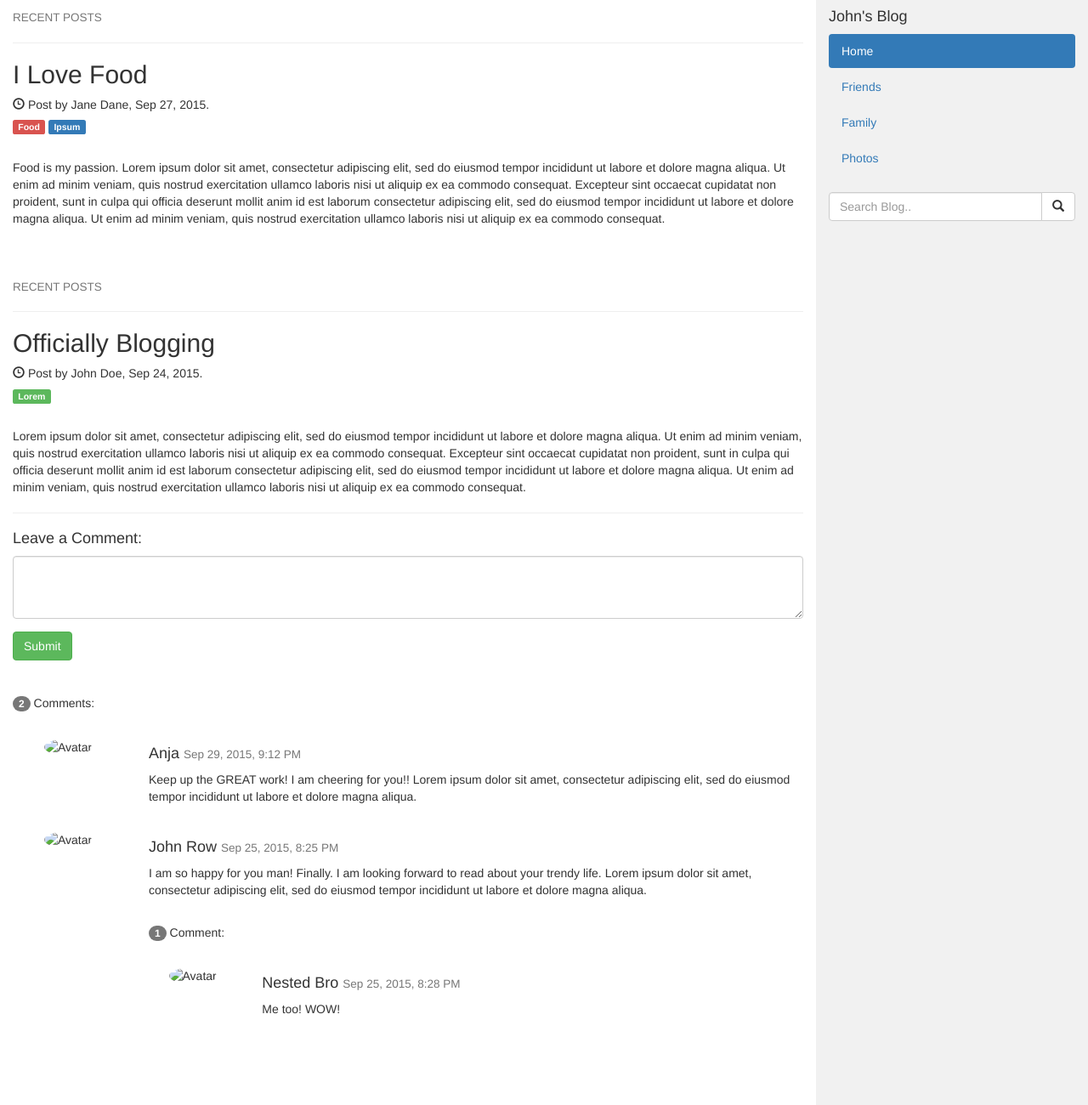
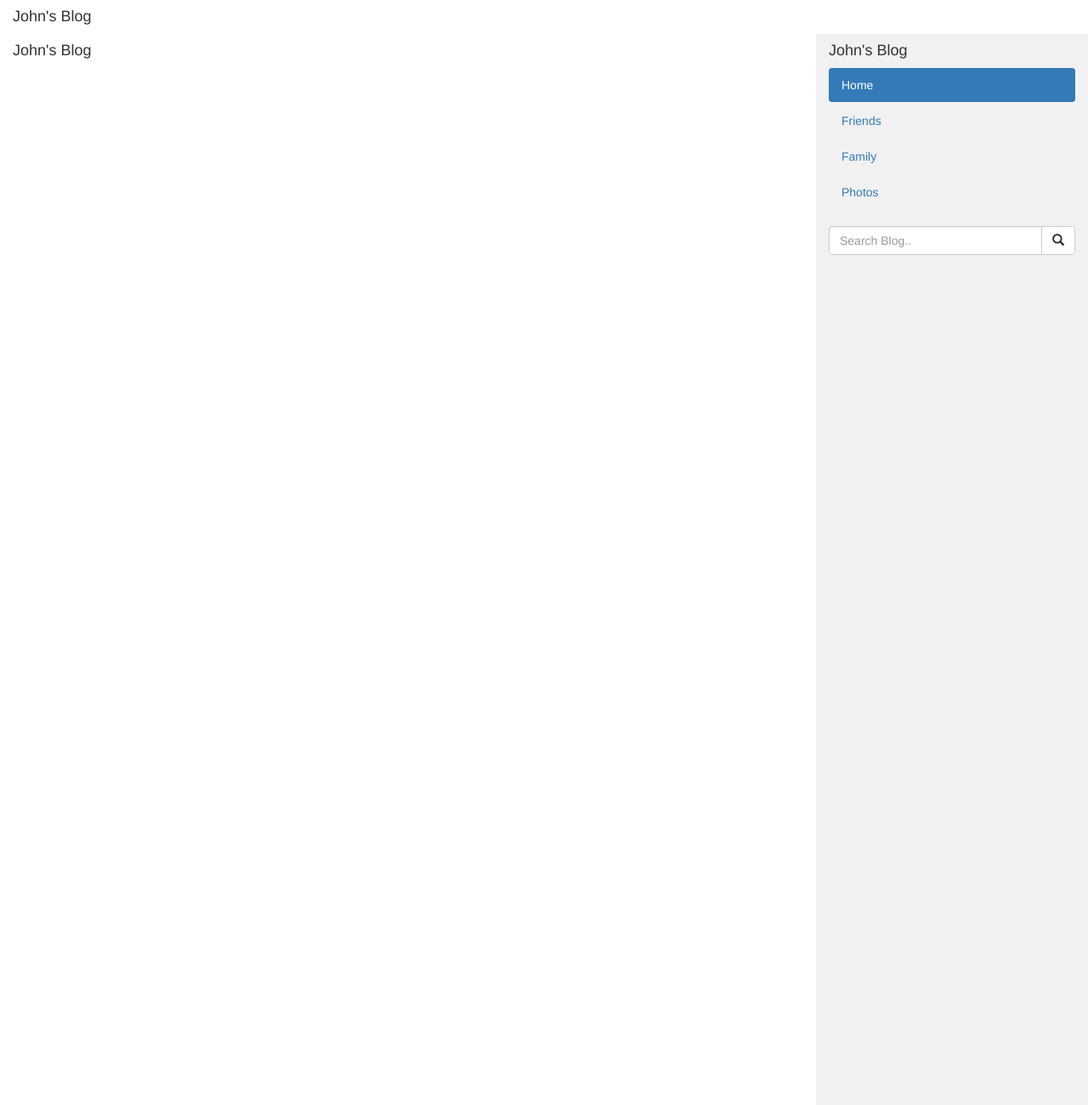
Before and after one commit to nels8108/ACMDigitalSignage, a plain HTML site: page index.html in a window 1280 px wide. Shown: the top 1300 px of the page at 85% size. Drawn offline with nearby package versions, Linux system fonts and the light colour scheme.

Commit message:
Update index.html

```diff
--- a/index.html
+++ b/index.html
@@ -41,62 +41,12 @@
 
 
     <div class="col-sm-9">
-      <h4><small>RECENT POSTS</small></h4>
-      <hr>
-      <h2>I Love Food</h2>
-      <h5><span class="glyphicon glyphicon-time"></span> Post by Jane Dane, Sep 27, 2015.</h5>
-      <h5><span class="label label-danger">Food</span> <span class="label label-primary">Ipsum</span></h5><br>
-      <p>Food is my passion. Lorem ipsum dolor sit amet, consectetur adipiscing elit, sed do eiusmod tempor incididunt ut labore et dolore magna aliqua. Ut enim ad minim veniam, quis nostrud exercitation ullamco laboris nisi ut aliquip ex ea commodo consequat. Excepteur sint occaecat cupidatat non proident, sunt in culpa qui officia deserunt mollit anim id est laborum consectetur adipiscing elit, sed do eiusmod tempor incididunt ut labore et dolore magna aliqua. Ut enim ad minim veniam, quis nostrud exercitation ullamco laboris nisi ut aliquip ex ea commodo consequat.</p>
-      <br><br>
+      <h4>John's Blog</h4>
 
-      <h4><small>RECENT POSTS</small></h4>
-      <hr>
-      <h2>Officially Blogging</h2>
-      <h5><span class="glyphicon glyphicon-time"></span> Post by John Doe, Sep 24, 2015.</h5>
-      <h5><span class="label label-success">Lorem</span></h5><br>
-      <p>Lorem ipsum dolor sit amet, consectetur adipiscing elit, sed do eiusmod tempor incididunt ut labore et dolore magna aliqua. Ut enim ad minim veniam, quis nostrud exercitation ullamco laboris nisi ut aliquip ex ea commodo consequat. Excepteur sint occaecat cupidatat non proident, sunt in culpa qui officia deserunt mollit anim id est laborum consectetur adipiscing elit, sed do eiusmod tempor incididunt ut labore et dolore magna aliqua. Ut enim ad minim veniam, quis nostrud exercitation ullamco laboris nisi ut aliquip ex ea commodo consequat.</p>
-      <hr>
+    </div>
+    <div class="col-sm-9">
+      <h4>John's Blog</h4>
 
-      <h4>Leave a Comment:</h4>
-      <form role="form">
-        <div class="form-group">
-          <textarea class="form-control" rows="3" required></textarea>
-        </div>
-        <button type="submit" class="btn btn-success">Submit</button>
-      </form>
-      <br><br>
-
-      <p><span class="badge">2</span> Comments:</p><br>
-
-      <div class="row">
-        <div class="col-sm-2 text-center">
-          <img src="bandmember.jpg" class="img-circle" height="65" width="65" alt="Avatar">
-        </div>
-        <div class="col-sm-10">
-          <h4>Anja <small>Sep 29, 2015, 9:12 PM</small></h4>
-          <p>Keep up the GREAT work! I am cheering for you!! Lorem ipsum dolor sit amet, consectetur adipiscing elit, sed do eiusmod tempor incididunt ut labore et dolore magna aliqua.</p>
-          <br>
-        </div>
-        <div class="col-sm-2 text-center">
-          <img src="bird.jpg" class="img-circle" height="65" width="65" alt="Avatar">
-        </div>
-        <div class="col-sm-10">
-          <h4>John Row <small>Sep 25, 2015, 8:25 PM</small></h4>
-          <p>I am so happy for you man! Finally. I am looking forward to read about your trendy life. Lorem ipsum dolor sit amet, consectetur adipiscing elit, sed do eiusmod tempor incididunt ut labore et dolore magna aliqua.</p>
-          <br>
-          <p><span class="badge">1</span> Comment:</p><br>
-          <div class="row">
-            <div class="col-sm-2 text-center">
-              <img src="bird.jpg" class="img-circle" height="65" width="65" alt="Avatar">
-            </div>
-            <div class="col-xs-10">
-              <h4>Nested Bro <small>Sep 25, 2015, 8:28 PM</small></h4>
-              <p>Me too! WOW!</p>
-              <br>
-            </div>
-          </div>
-        </div>
-      </div>
     </div>
     <div class="col-sm-3 sidenav">
       <h4>John's Blog</h4>
```
